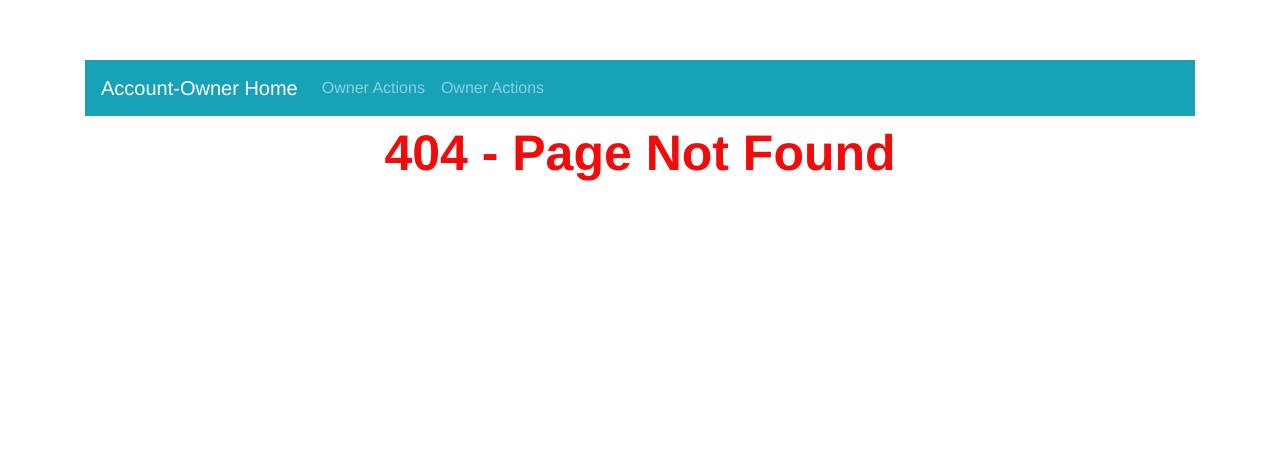
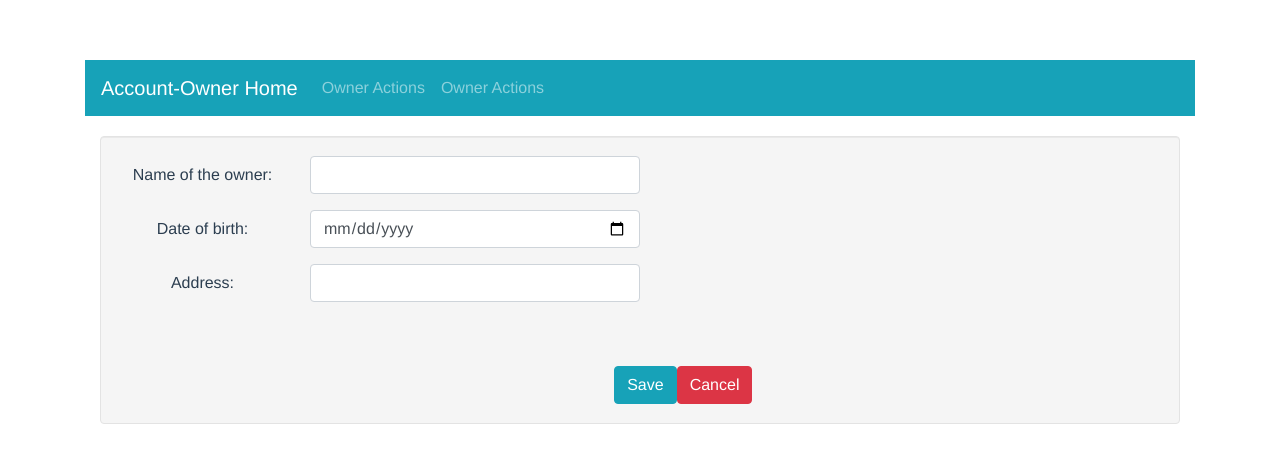
Before and after one commit to TheLurkingDev/asp-net-core-web-api-with-vue-client, a Vue app in the folder AccountOwnerClient/: page /owner/update/1 in a window 1280 px wide. Before the commit this address had no page. Shown: the top 462 px of the page. Built offline with nearby package versions, Linux system fonts and the light colour scheme; no server answers; the HTML template or start-up script is replaced by a standard one.

Commit message:
Fixed bug in owner-service put request for update. Created OwnerUpdate component. Established routing for OwnerUpdate.

```diff
--- a/AccountOwnerClient/src/api-services/owner.service.js
+++ b/AccountOwnerClient/src/api-services/owner.service.js
@@ -13,7 +13,7 @@
         return Axios.post(RESOURCE_NAME, data);
     },
     update(id, data) {
-        return Axios.put(`${RESOURCE_NAME}/${id}, data`);
+        return Axios.put(`${RESOURCE_NAME}/${id}`, data);
     },
     delete(id) {
         return Axios.delete(`${RESOURCE_NAME}/${id}`);
--- a/AccountOwnerClient/src/components/owner/OwnerList.vue
+++ b/AccountOwnerClient/src/components/owner/OwnerList.vue
@@ -72,7 +72,7 @@
             this.$router.push({ name: 'OwnerDetails', params: { id: ownerId }});
         },
         updateOwner(ownerId) {
-            console.log('update', ownerId);
+            this.$router.push({ name: 'OwnerUpdate', params: { id: ownerId }});
         },
         deleteOwner(ownerId) {
             this.selectedOwnerId = ownerId;
--- /dev/null
+++ b/AccountOwnerClient/src/components/owner/OwnerUpdate.vue
@@ -0,0 +1,139 @@
+<template>
+    <b-container fluid>
+        <div class="form-wrapper">
+            <b-form @submit.prevent="updateOwner">
+                <b-form-group
+                :label-cols="2"
+                breakpoint="md"
+                horizontal
+                label="Name of the owner:"
+                for="name">
+                    <b-col :md="5">
+                        <b-input
+                        id="name"
+                        v-model="formData.name"
+                        maxlength="60"
+                        required />
+                    </b-col>
+                </b-form-group>
+                <b-form-group
+                :label-cols="2"
+                breakpoint="md"
+                horizontal
+                label="Date of birth:"
+                for="dateOfBirth">
+                    <b-col :md="5">
+                        <b-input
+                        id="dateOfBirth"
+                        v-model="formData.dateOfBirth"
+                        type="date"
+                        required />
+                    </b-col>
+                </b-form-group>
+                <b-form-group
+                :label-cols="2"
+                breakpoint="md"
+                horizontal
+                label="Address:"
+                for="address">
+                    <b-col :md="5">
+                        <b-input
+                        id="address"
+                        v-model="formData.address"
+                        maxlength="100"
+                        required />
+                    </b-col>
+                </b-form-group>
+                <br /><br />
+                <b-col
+                :md="5"
+                offset="4">
+                    <b-button
+                    type="submit"
+                    variant="info">
+                        Save
+                    </b-button>
+                    <b-button
+                    :to="{ name: 'OwnerList' }"
+                    variant="danger">
+                        Cancel
+                    </b-button>
+                </b-col>
+            </b-form>
+        </div>
+        <b-modal
+        ref="alertModal"
+        :title="alertModalTitle"
+        :ok-only="true"
+        @ok="onAlertModalOkClick">
+            <p class="my-4">{{ alertModalContent }}</p>
+        </b-modal>
+    </b-container>
+</template>
+
+<script>
+import OwnerService from '@/api-services/owner.service';
+
+export default {
+    name: 'OwnerUpdate',
+    data() {
+        return {
+            formData: {
+                name: '',
+                dateOfBirth: '',
+                address: ''
+            },
+            alertModalTitle: '',
+            alertModalContent: '',
+            isSuccessful: false
+        }
+    },
+    created() {
+        OwnerService.get(this.$router.currentRoute.params.id).then((response) => {
+            this.formData.name = response.data.name;
+            this.formData.dateOfBirth = response.data.dateOfBirth.split('T')[0];
+            this.formData.address = response.data.address;
+        })
+    },
+    methods: {
+        updateOwner() {
+            OwnerService.update(this.$router.currentRoute.params.id, this.formData).then(() => {
+                this.isSuccessful = true;
+                this.alertModalTitle = "Success";
+                this.alertModalContent = "Account owner updated";
+                this.$refs.alertModal.show();
+
+                // this.formData = {
+                //     name: '',
+                //     dateOfBirth: '',
+                //     address: ''
+                // };
+            }).catch((error) => {
+                this.isSuccessful = false;
+                this.alertModalTitle = "Error";
+                this.alertModalContent = error.response.data;
+                this.$refs.alertModal.show();
+            })
+        },
+        onAlertModalOkClick() {
+            if(this.isSuccessful) {
+                this.$router.push({ name: 'OwnerList' });
+            }
+        }
+    }
+}
+</script>
+
+
+<style>
+    .form-wrapper {
+        margin-top: 20px;
+        min-height: 20px;
+        padding: 19px;
+        margin-bottom: 20px;
+        background-color: #f5f5f5;
+        border: 1px solid #e3e3e3;
+        border-radius: 4px;
+        box-shadow: inset 0 1px rgba(0,0,0,.05);
+    }
+</style>
--- a/AccountOwnerClient/src/router/index.js
+++ b/AccountOwnerClient/src/router/index.js
@@ -5,6 +5,7 @@
 import OwnerList from '@/components/owner/OwnerList';
 import OwnerDetails from '@/components/owner/OwnerDetails';
 import OwnerCreate from '@/components/owner/OwnerCreate';
+import OwnerUpdate from '@/components/owner/OwnerUpdate';
 
 Vue.use(Router)
 
@@ -27,6 +28,11 @@
       component: OwnerCreate
     },
     {
+      path: '/owner/update/:id',
+      name: 'OwnerUpdate',
+      component: OwnerUpdate
+    },
+    {
       path: '/owner/:id',
       name: 'OwnerDetails',
       component: OwnerDetails
```
